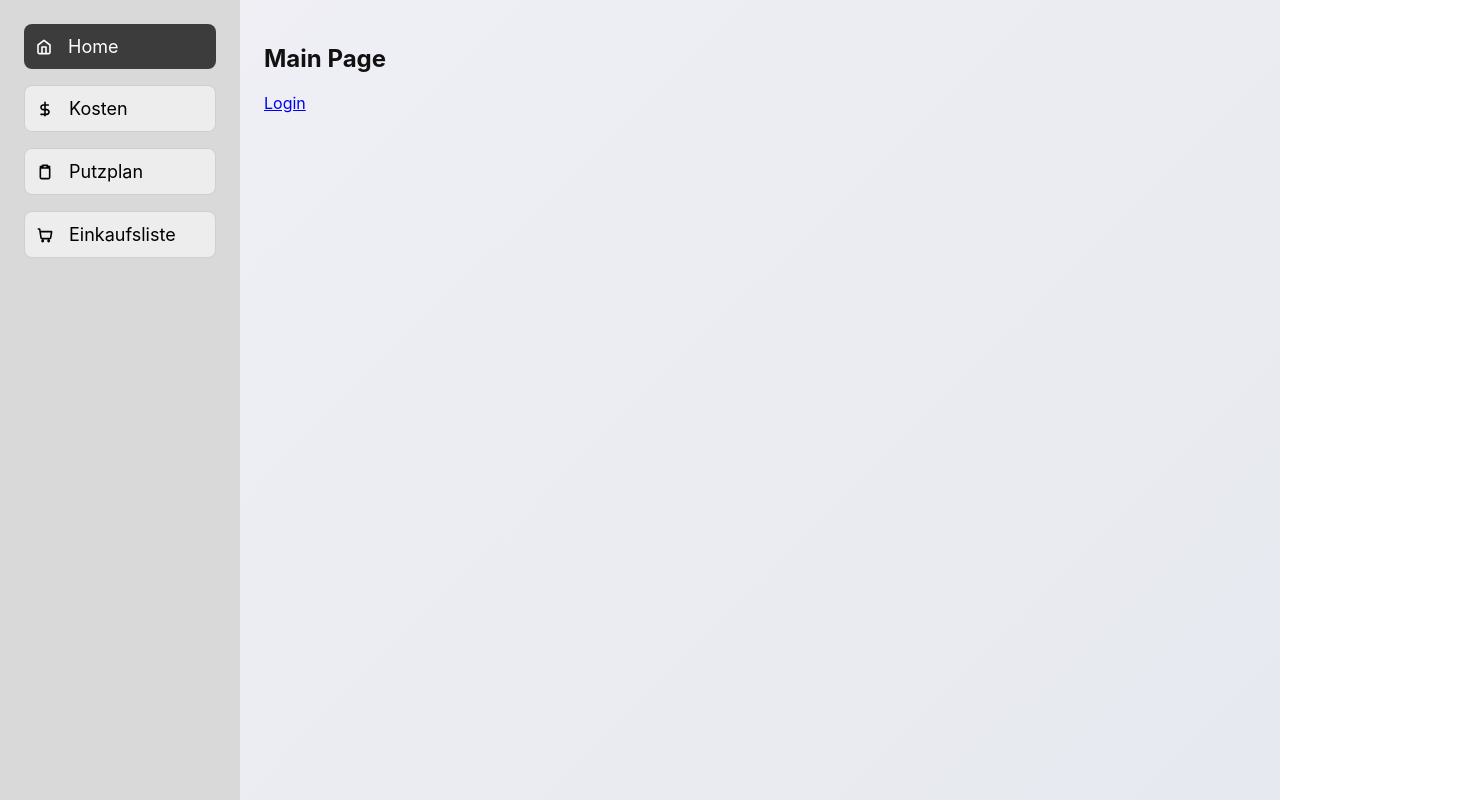
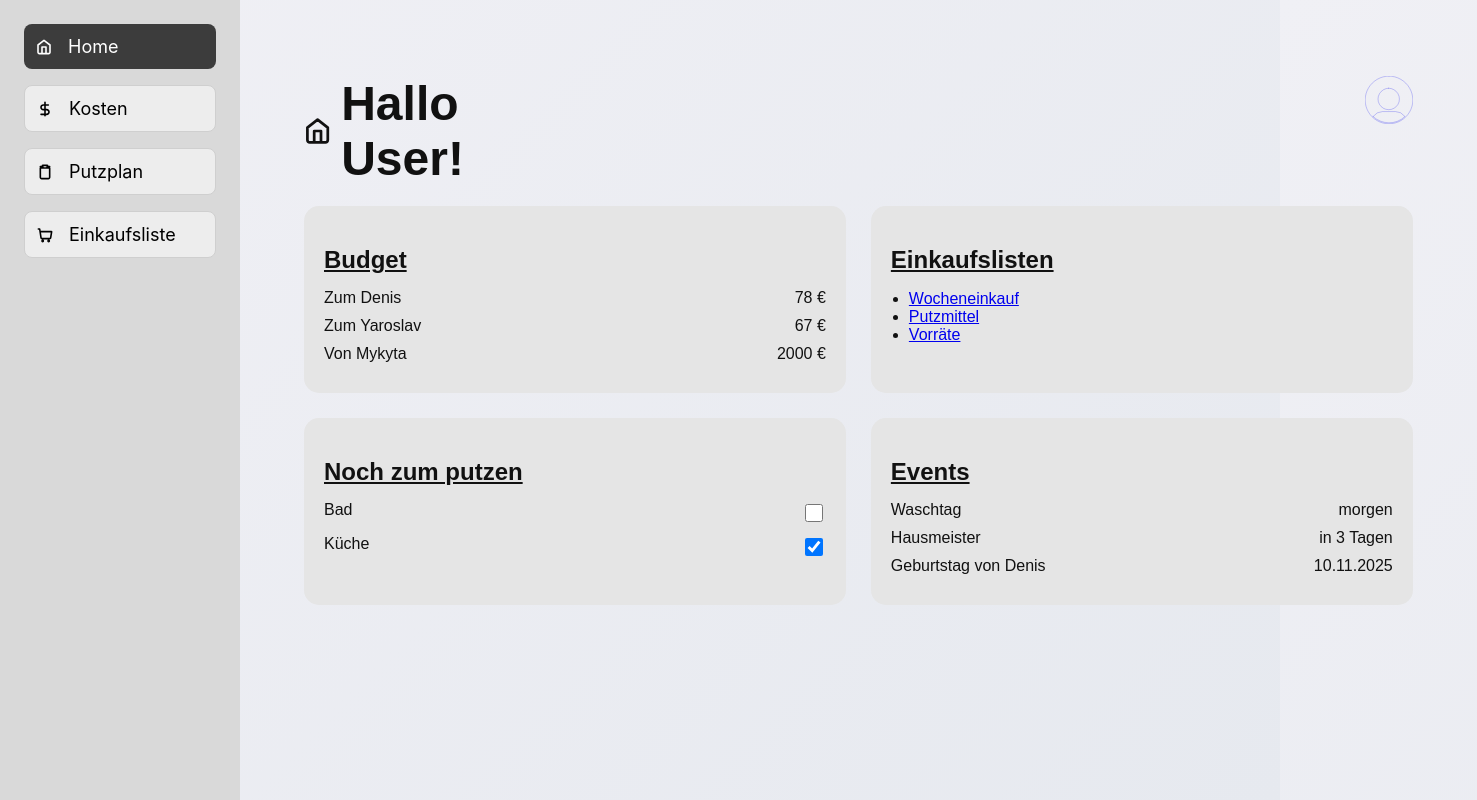
Before and after one commit to wwindrunnerr/flatmate, a Next.js app in the folder src/: page / in a window 1280 px wide. Shown: the whole page, 1477 px wide, since content can reach past the window. Built offline with nearby package versions, Linux system fonts and the light colour scheme.

Commit message:
implemented basic main page

```diff
--- a/src/app/page.tsx
+++ b/src/app/page.tsx
@@ -1,6 +1,8 @@
 "use client";
 import Link from "next/link";
 import { useEffect, useState } from "react";
+import { HomeIcon } from "@/components/icons/HomeIcon";
+import {ProfileIcon} from "@/components/icons/ProfileIcon";
 
 export default function MainPage() {
     // eine Variable, die am Anfang false ist
@@ -15,9 +17,131 @@ export default function MainPage() {
 
     // wenn nicht eingeloggt (!loggedIn), dann Login-Link anzeigen
     return (
-        <div>
-            <h2>Main Page</h2>
-            {!loggedIn && <Link href="/login">Login</Link>}
+        <div className="page">
+
+            <div className="icon-container">
+                <h1 className="title"><HomeIcon className={"home"}></HomeIcon> Hallo User!</h1>
+                <Link href={"/dashboard"}><h1 className="title"><ProfileIcon className={"home"}></ProfileIcon></h1></Link>
+            </div>
+
+            <div className="grid">
+                {/* --------- BUDGET --------- */}
+                <div className="widget">
+                    <h2>Budget</h2>
+                    <div className="row">
+                        <span>Zum Denis</span>
+                        <span>78 €</span>
+                    </div>
+                    <div className="row">
+                        <span>Zum Yaroslav</span>
+                        <span>67 €</span>
+                    </div>
+                    <div className="row">
+                        <span>Von Mykyta</span>
+                        <span>2000 €</span>
+                    </div>
+                </div>
+
+                {/* --------- EINKAUFSLISTEN --------- */}
+                <div className="widget">
+                    <h2>Einkaufslisten</h2>
+                    <ul>
+                        <li><Link href="#">Wocheneinkauf</Link></li>
+                        <li><Link href="#">Putzmittel</Link></li>
+                        <li><Link href="#">Vorräte</Link></li>
+                    </ul>
+                </div>
+
+                {/* --------- PUTZPLAN --------- */}
+                <div className="widget">
+                    <h2>Noch zum putzen</h2>
+                    <div className="row checkbox-row">
+                        <span>Bad</span>
+                        <input type="checkbox" />
+                    </div>
+                    <div className="row checkbox-row">
+                        <span>Küche</span>
+                        <input type="checkbox" defaultChecked />
+                    </div>
+                </div>
+
+                {/* --------- EVENTS --------- */}
+                <div className="widget">
+                    <h2>Events</h2>
+
+                    <div className="row">
+                        <span>Waschtag</span>
+                        <span>morgen</span>
+                    </div>
+
+                    <div className="row">
+                        <span>Hausmeister</span>
+                        <span>in 3 Tagen</span>
+                    </div>
+
+                    <div className="row">
+                        <span>Geburtstag von Denis</span>
+                        <span>10.11.2025</span>
+                    </div>
+                </div>
+            </div>
+
+            <style jsx global>{`
+                .page {
+                    padding: 20px 40px;
+                    font-family: sans-serif;
+                }
+
+                .icon-container {
+                    display: flex;
+                    gap: 110vh;
+                }
+
+                .home {
+                    width: 48px;
+                    height: 48px;
+
+                }
+
+                .title {
+                    font-size: 48px;
+                    margin-bottom: 20px;
+                    display: flex;
+                    align-items: center;
+                    gap: 10px;
+                }
+
+                .grid {
+                    display: grid;
+                    grid-template-columns: repeat(2, 1fr);
+                    gap: 25px;
+                }
+
+                .widget {
+                    background: #e5e5e5;
+                    border-radius: 15px;
+                    padding: 20px;
+                }
+
+                .widget h2 {
+                    margin-bottom: 15px;
+                    text-decoration: underline;
+                }
+
+                .row {
+                    display: flex;
+                    justify-content: space-between;
+                    margin-bottom: 10px;
+                }
+
+                ul {
+                    padding-left: 18px;
+                }
+                .checkbox-row input {
+                    width: 18px;
+                    height: 18px;
+                }
+            `}</style>
         </div>
     );
 }
--- /dev/null
+++ b/src/components/icons/ProfileIcon.tsx
@@ -0,0 +1,20 @@
+import * as React from "react";
+
+export function ProfileIcon(props: React.SVGProps<SVGSVGElement>) {
+    return (
+        <svg
+            viewBox="0 0 340 340"
+            fill="none"
+            xmlns="http://www.w3.org/2000/svg"
+            {...props}
+        >
+            <path
+                d="m169,.5a169,169 0 1,0 2,0zm0,86a76,76 0 11-2,0zM57,287q27-35 67-35h92q40,0 67,35a164,164 0 0,1-226,0"  stroke="currentColor"
+                strokeWidth={1.6}
+                strokeLinecap="round"
+                strokeLinejoin="round"
+            />
+        </svg>
+
+    );
+}
```
